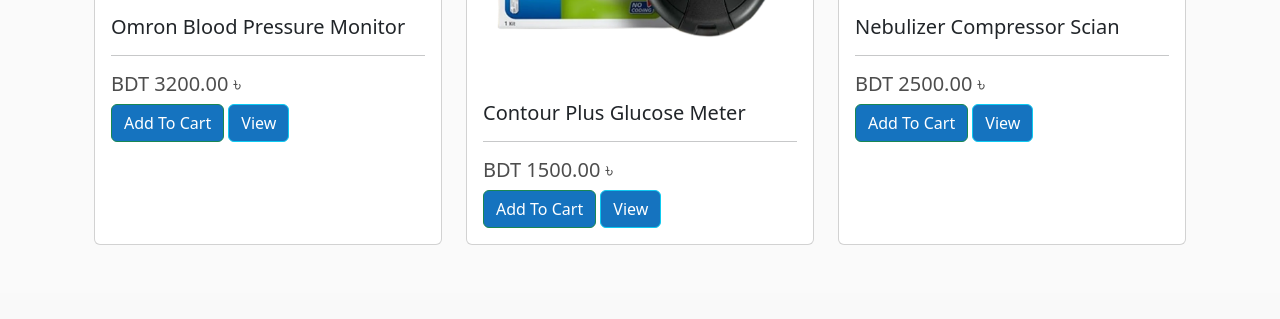
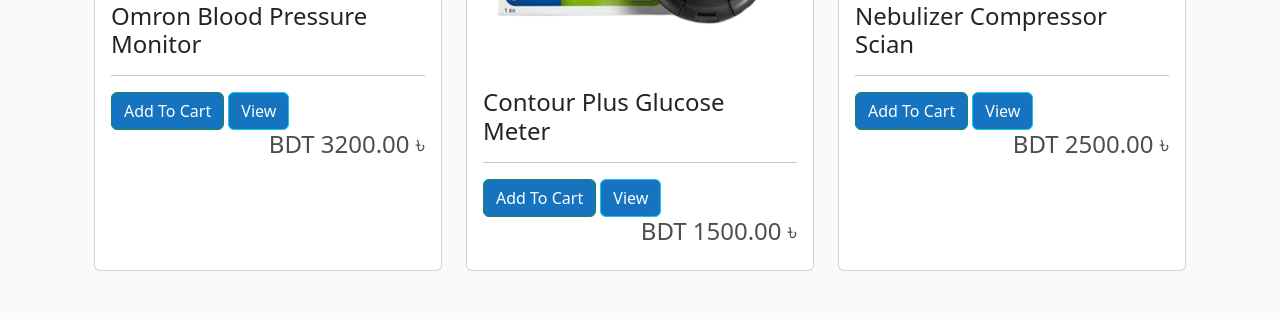
Before and after one commit to Showrav-Dhar/Online-Pharmacy, a Django app: page / in a window 1280 px wide. Shown: the part 1486-1805 px from the top of the page. Before the commit the page ends 1731 px from the top, so only its background shows below. Run offline with Django 4.2, Linux system fonts and the light colour scheme; data comes from the database, SQL or seed files in the repository.

Commit message:
btn fixd

```diff
--- a/store/templates/store/store.html
+++ b/store/templates/store/store.html
@@ -19,12 +19,13 @@
                 <div class="card h-100">
                     <img class="card-img-top" src="{{Product.imageURL}}" class="img-fluid">
                     <div class="card-body">
-                      <h5 class="card-title">{{Product.name}}</h5>
+                      <h4 class="card-title">{{Product.name}}</h4>
                       <hr>
-                      <h5><p class="card-text">BDT {{Product.price|floatformat:2}} ৳</p></h5>
                       {% comment %} <button href="#" class="btn btn-outline-success add-btn">Add To Cart</button> {% endcomment %}
                       <button class="btn btn-outline-success add-btn">Add To Cart</button>
                       <a class="btn btn-outline-info" href="#">View</a>
+                      {% comment %} <h5><p class="card-text">BDT {{Product.price|floatformat:2}} ৳</p></h5> {% endcomment %}
+                      <h4 style="display: inline-block;float: right;">BDT {{Product.price|floatformat:2}} ৳</h4>
                     </div>
                 </div>
             </div>
```
